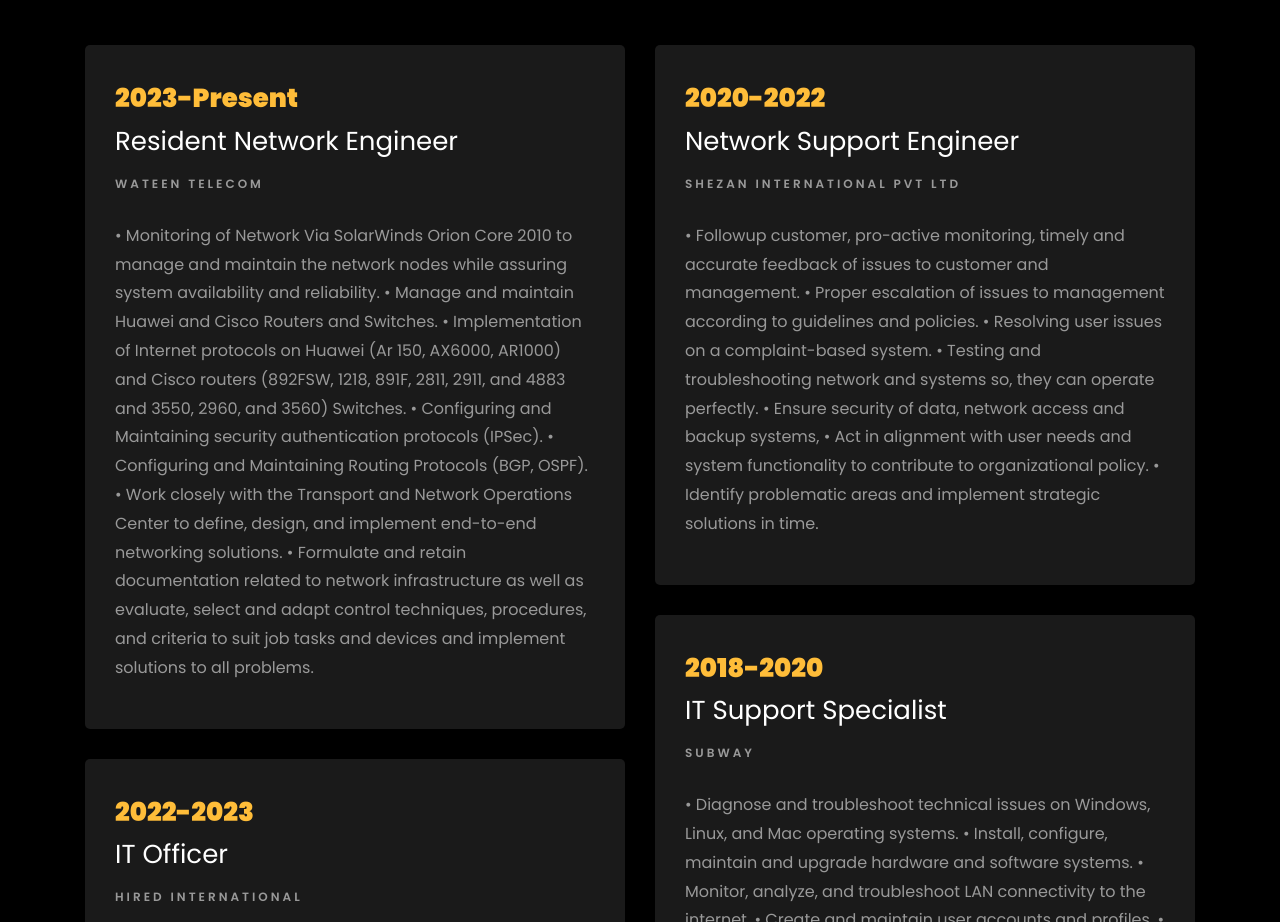
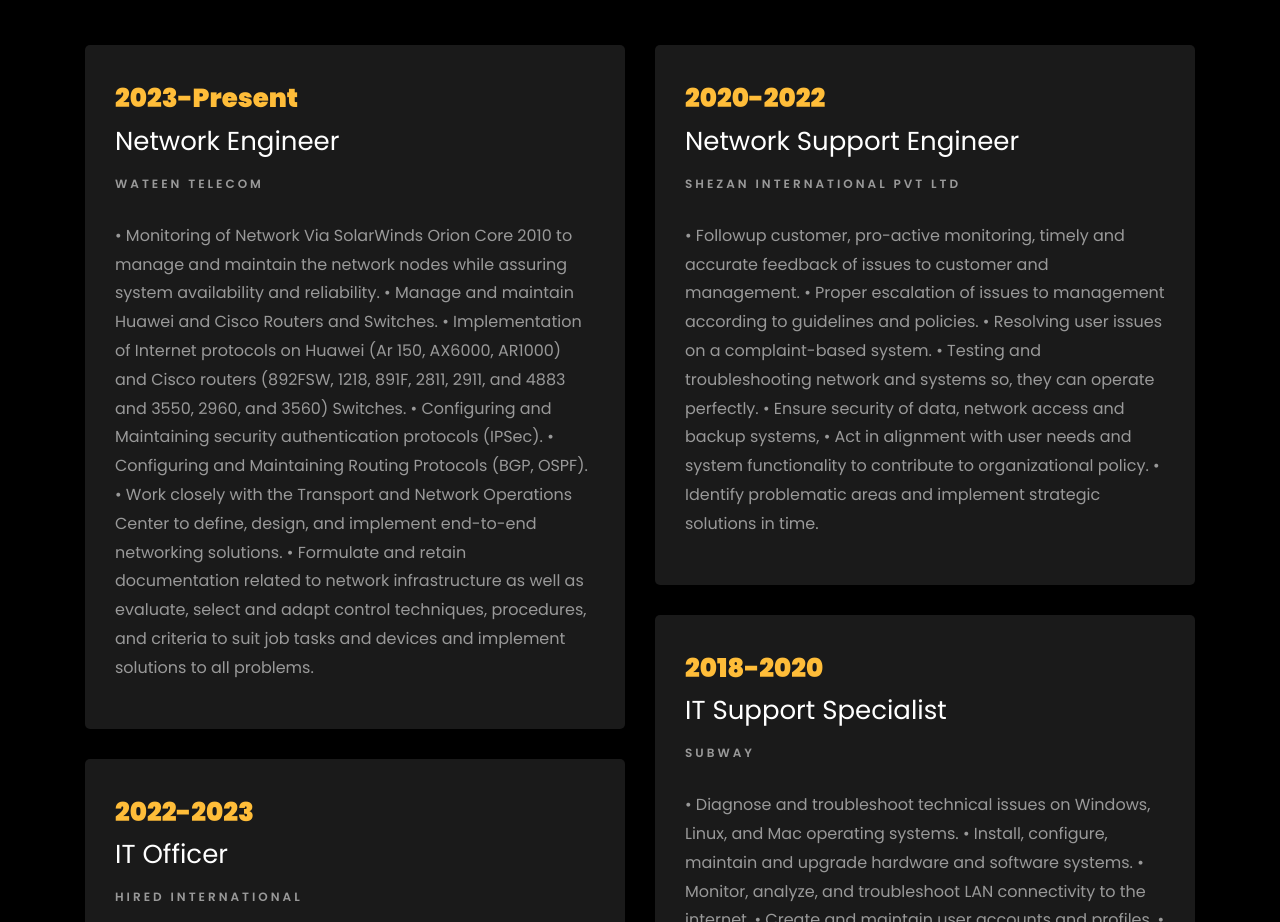
Before and after one commit to zeeshanbajwa1/Portfolio-Website, a plain HTML site: page index.html in a window 1280 px wide. Shown: the part 1902-2824 px from the top of the page. Drawn offline with Linux system fonts and the light colour scheme; animation ran at ten frames a second; files whose address does not match are found by name.

Commit message:
Update index.html

```diff
--- a/index.html
+++ b/index.html
@@ -142,7 +142,7 @@
     			<div class="col-md-6">
     				<div class="resume-wrap ftco-animate">
     					<span class="date">2023-Present</span>
-    					<h2>Resident Network Engineer</h2>
+    					<h2>Network Engineer</h2>
     					<span class="position">Wateen Telecom</span>
     					<p class="mt-4">• Monitoring of Network Via SolarWinds Orion Core 2010 to manage and maintain the network nodes while assuring system availability and reliability.
 							• Manage and maintain Huawei and Cisco Routers and Switches.
@@ -627,7 +627,7 @@
 	                <li><span class="icon icon-map-marker"></span><span class="text">Plot 60F, Street 7, I-10/3, Islamabad Pakistan</span></li>
 	                <li><a href="#"><span class="icon icon-phone"></span><span class="text">+92-311-9578-110</span></a></li>
 	                <li><a href="#"><span class="icon icon-envelope"></span><span class="text">zbajwa458@gmail.com</span></a></li>
-			<li><a href="#"><span class="icon icon-envelope"></span><span class="text">zeeshan.nasirbajwa@studentambassadors.com</span></a></li>
+			<li><a href="#"><span class="icon icon-envelope"></span><span class="text"> zeeshan.nasirbajwa@studentambassadors.com</span></a></li>
 			<li><a href="#"><span class="icon icon-envelope"></span><span class="text">zeeshan.bajwa@wateen.com</span></a></li>
 	              </ul>
 	            </div>
```
